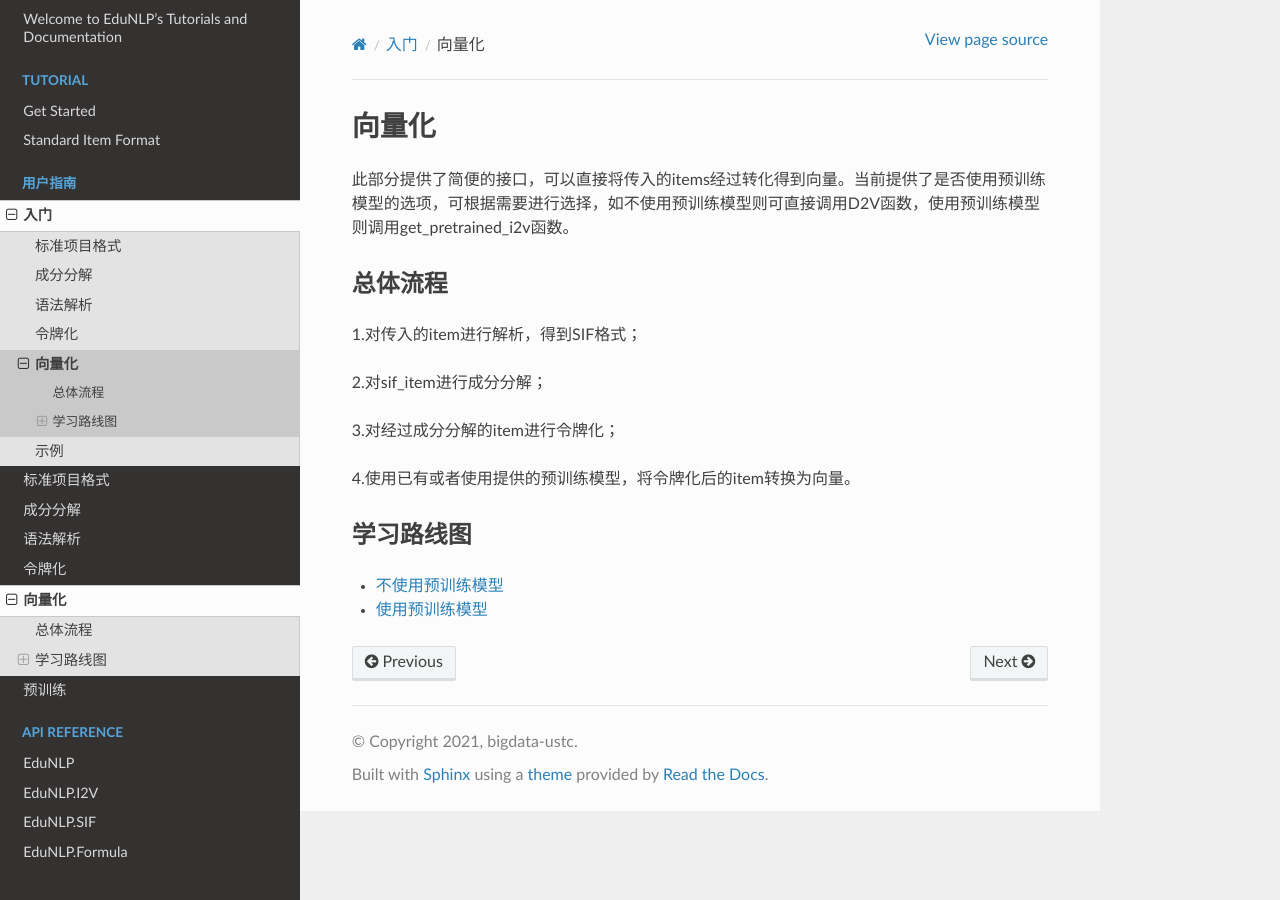
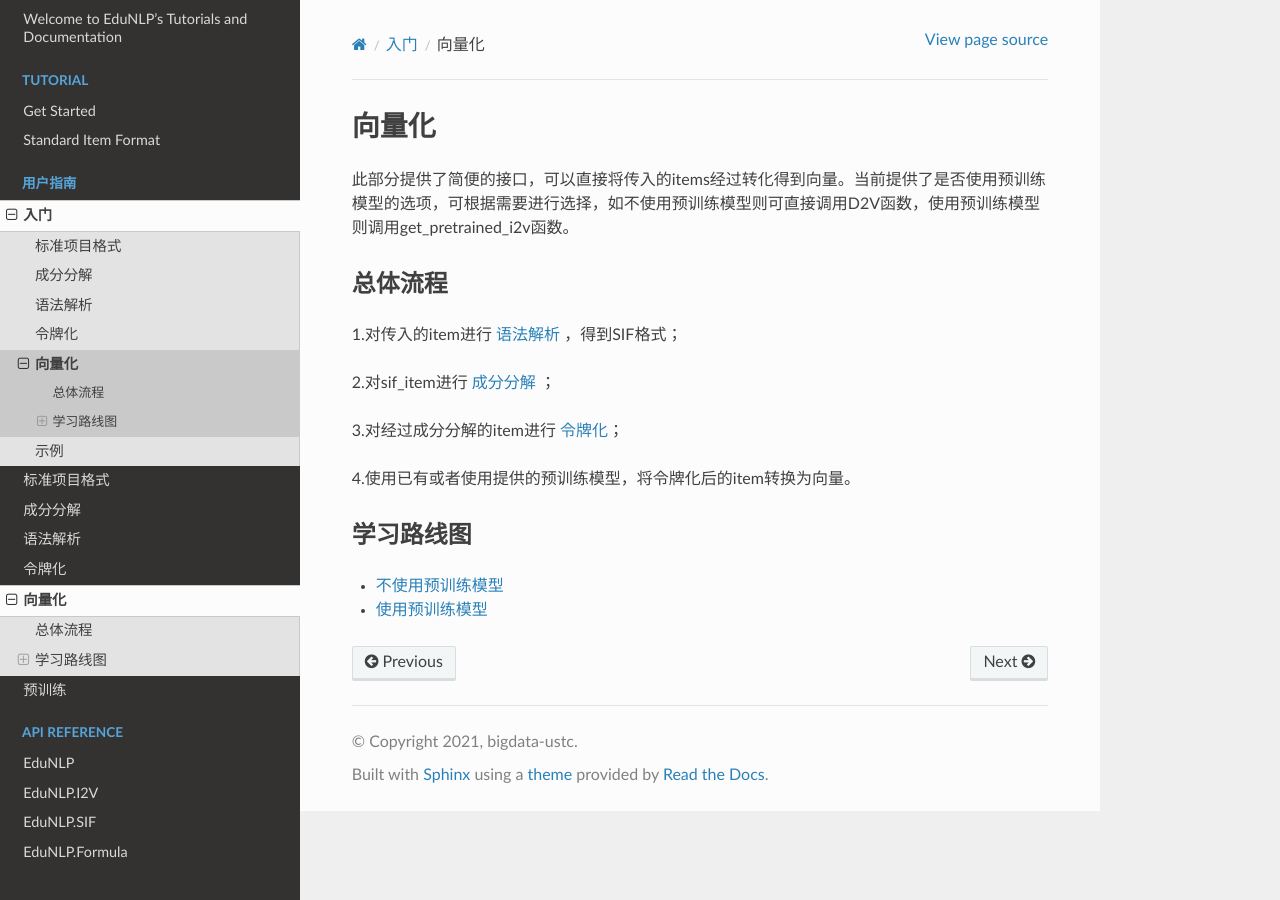
Before and after one commit to bigdata-ustc/EduNLP, a Sphinx documentation site: the page built from docs/source/tutorial/zh/vectorization.rst, in a window 1280 px wide. Built offline with Sphinx 7.4.7 and the Read the Docs theme 2.0.0, drawn with Linux system fonts in a browser that asks for light colours; pages that are not in the unit, such as notebooks, are missing from menus; the version number is read from the project's files by our own code.

Commit message:
Create vectorization.rst

```diff
--- a/docs/source/tutorial/zh/vectorization.rst
+++ b/docs/source/tutorial/zh/vectorization.rst
@@ -6,11 +6,11 @@
 总体流程
 ---------------------------
 
-1.对传入的item进行解析，得到SIF格式；
+1.对传入的item进行 `语法解析 <parse.rst>`_ ，得到SIF格式；
 
-2.对sif_item进行成分分解；
+2.对sif_item进行 `成分分解 <seg.rst>`_ ；
 
-3.对经过成分分解的item进行令牌化；
+3.对经过成分分解的item进行 `令牌化 <tokenize.rst>`_；
 
 4.使用已有或者使用提供的预训练模型，将令牌化后的item转换为向量。
 
```
